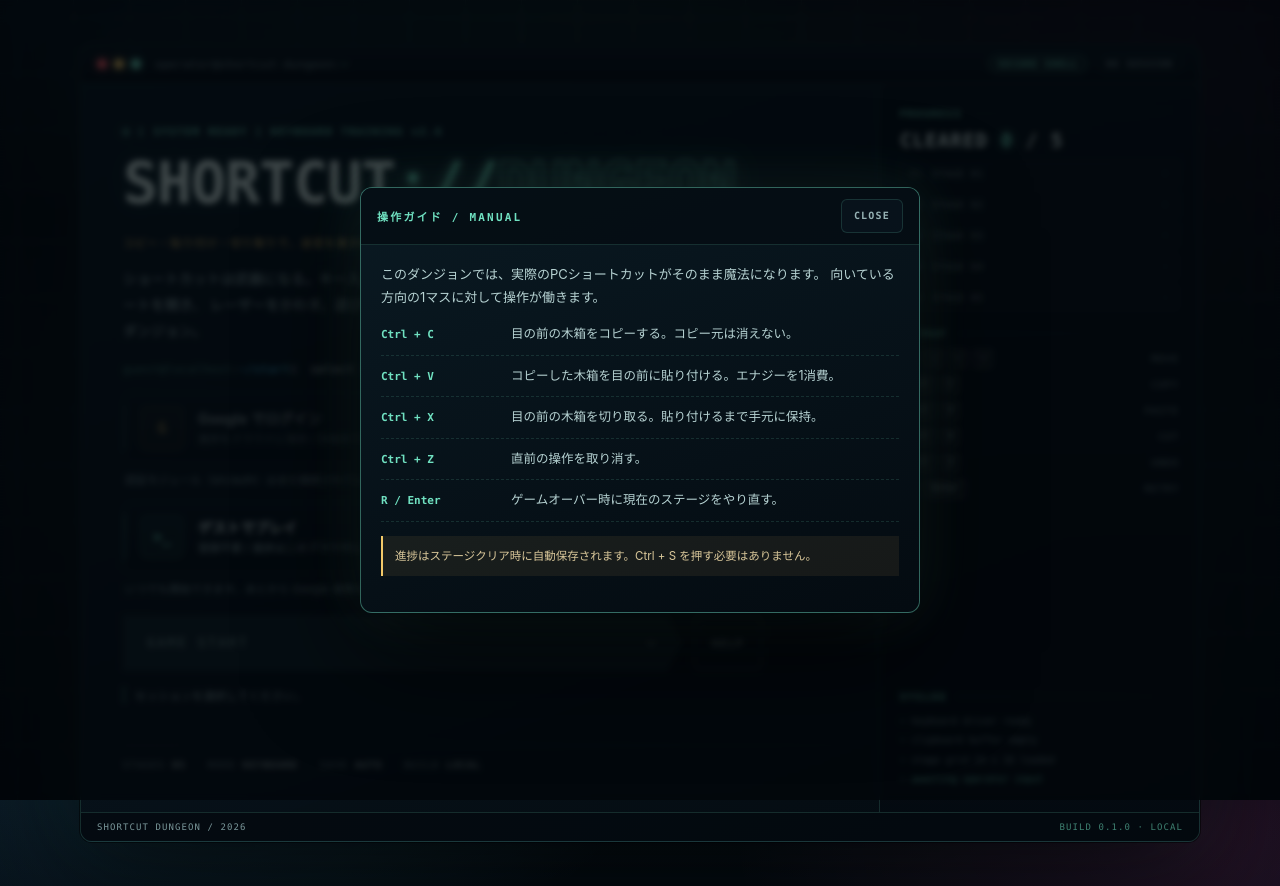
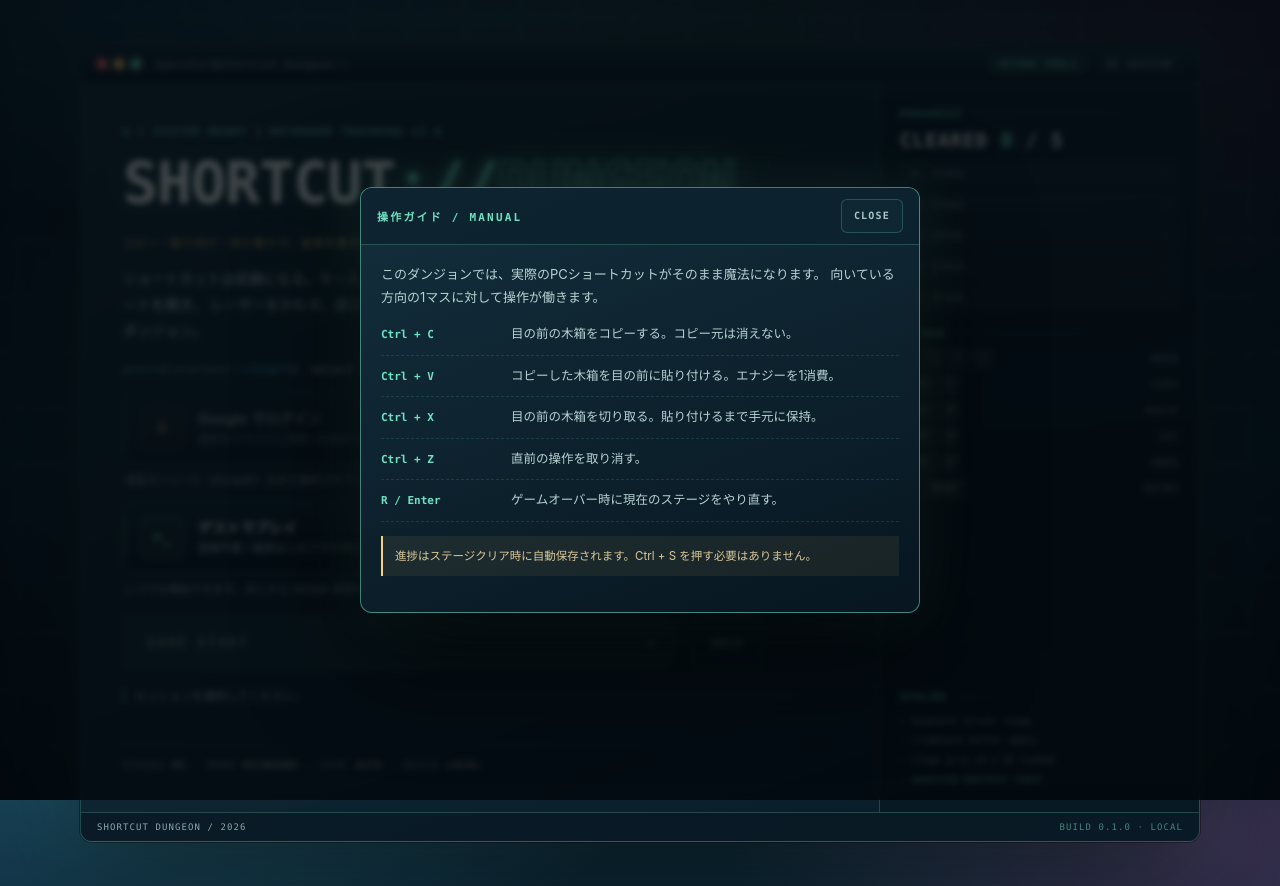
Before and after one commit to jphacks/ng_2611, a website built with Vite: page index.html in a window 1280 px wide. Both pictures are taken after a click on the button "HELP". Built offline with nearby package versions, Linux system fonts and the light colour scheme.

Commit message:
style: ホーム画面を明るめのトーンに調整
- 背景・パネル・カードの下地を明るくし、ネオンのグローを強める
- 補助テキストのコントラストを上げ、走査線を弱める
- 無効時の GAME START を背景より沈む色に変更
- ステージ未読込時のラベルを STAGE に統一

```diff
--- a/src/ui/home-ui.js
+++ b/src/ui/home-ui.js
@@ -32,7 +32,7 @@ function buildStageItems(stages, total) {
   return Array.from({ length: total || STAGE_TOTAL_FALLBACK }, (_, index) => ({
     id: `stage-${index + 1}`,
     number: index + 1,
-    title: `STAGE ${pad(index + 1)}`,
+    title: 'STAGE',
   }));
 }
 
--- a/styles/main.css
+++ b/styles/main.css
@@ -5,24 +5,24 @@
 :root {
   color-scheme: dark;
 
-  --bg-0: #03070d;
-  --bg-1: #061019;
-  --panel: rgba(7, 17, 26, 0.9);
-  --panel-2: rgba(10, 24, 34, 0.92);
+  --bg-0: #071826;
+  --bg-1: #0b2434;
+  --panel: rgba(13, 35, 48, 0.92);
+  --panel-2: rgba(17, 44, 58, 0.94);
 
   --neon: #70e1c1;
-  --neon-dim: rgba(112, 225, 193, 0.55);
-  --neon-soft: rgba(112, 225, 193, 0.12);
-  --sky: #4cd2ff;
-  --amber: #f3c969;
-  --danger: #ff5e68;
+  --neon-dim: rgba(112, 225, 193, 0.62);
+  --neon-soft: rgba(112, 225, 193, 0.16);
+  --sky: #56d8ff;
+  --amber: #f7d27e;
+  --danger: #ff7580;
 
-  --line: rgba(112, 225, 193, 0.16);
-  --line-strong: rgba(112, 225, 193, 0.42);
+  --line: rgba(112, 225, 193, 0.24);
+  --line-strong: rgba(112, 225, 193, 0.52);
 
-  --text: #e6fbf6;
-  --muted: #96b2b4;
-  --dim: #7a979a;
+  --text: #f0fdfa;
+  --muted: #a8c6c8;
+  --dim: #8aa9ac;
 
   --mono: "Cascadia Code", "JetBrains Mono", "SFMono-Regular", Consolas,
     "Liberation Mono", monospace;
@@ -54,10 +54,10 @@ body {
   font-size: 15px;
   color: var(--text);
   background:
-    radial-gradient(900px 520px at 10% -12%, rgba(76, 210, 255, 0.16), transparent 60%),
-    radial-gradient(760px 520px at 94% 4%, rgba(255, 94, 200, 0.12), transparent 62%),
-    radial-gradient(1100px 720px at 50% 118%, rgba(112, 225, 193, 0.14), transparent 62%),
-    linear-gradient(180deg, var(--bg-0), var(--bg-1) 58%, var(--bg-0));
+    radial-gradient(900px 520px at 10% -12%, rgba(86, 216, 255, 0.3), transparent 60%),
+    radial-gradient(760px 520px at 94% 4%, rgba(255, 110, 205, 0.2), transparent 62%),
+    radial-gradient(1100px 720px at 50% 118%, rgba(112, 225, 193, 0.26), transparent 62%),
+    linear-gradient(180deg, #0a2030, #0e2c3d 58%, #081722);
   background-attachment: fixed;
   overflow-x: hidden;
 }
@@ -76,8 +76,8 @@ body {
   position: absolute;
   inset: 0;
   background-image:
-    linear-gradient(rgba(112, 225, 193, 0.13) 1px, transparent 1px),
-    linear-gradient(90deg, rgba(112, 225, 193, 0.13) 1px, transparent 1px);
+    linear-gradient(rgba(112, 225, 193, 0.16) 1px, transparent 1px),
+    linear-gradient(90deg, rgba(112, 225, 193, 0.16) 1px, transparent 1px);
   background-size: 56px 56px;
   opacity: 0.9;
   -webkit-mask-image: radial-gradient(ellipse 68% 58% at 50% 48%, transparent 24%, #000 76%);
@@ -89,8 +89,8 @@ body {
   position: absolute;
   inset: 0;
   background:
-    radial-gradient(ellipse at 50% 45%, transparent 40%, rgba(2, 6, 10, 0.6) 100%),
-    radial-gradient(600px 220px at 50% 0%, rgba(112, 225, 193, 0.1), transparent 70%);
+    radial-gradient(ellipse at 50% 45%, transparent 44%, rgba(4, 14, 22, 0.5) 100%),
+    radial-gradient(700px 260px at 50% 0%, rgba(112, 225, 193, 0.16), transparent 70%);
 }
 
 .world-glow::after {
@@ -113,7 +113,7 @@ body {
     rgba(255, 255, 255, 0.045) 0 1px,
     transparent 1px 3px
   );
-  opacity: 0.45;
+  opacity: 0.28;
   mix-blend-mode: overlay;
 }
 
@@ -214,13 +214,13 @@ body {
   border: 1px solid var(--line);
   border-radius: var(--radius);
   background:
-    linear-gradient(160deg, rgba(12, 28, 38, 0.92), rgba(4, 10, 16, 0.94)),
+    linear-gradient(160deg, rgba(23, 55, 70, 0.94), rgba(9, 26, 38, 0.96)),
     var(--panel);
   box-shadow:
-    0 40px 120px rgba(0, 0, 0, 0.6),
-    0 0 0 1px rgba(0, 0, 0, 0.5),
-    0 0 90px rgba(58, 134, 125, 0.12),
-    inset 0 1px 0 rgba(255, 255, 255, 0.06);
+    0 40px 120px rgba(0, 0, 0, 0.48),
+    0 0 0 1px rgba(0, 0, 0, 0.35),
+    0 0 110px rgba(74, 168, 158, 0.2),
+    inset 0 1px 0 rgba(255, 255, 255, 0.08);
   overflow: hidden;
 }
 
@@ -250,7 +250,7 @@ body {
   gap: 14px;
   padding: 10px 16px;
   border-bottom: 1px solid var(--line);
-  background: linear-gradient(180deg, rgba(9, 22, 31, 0.95), rgba(4, 11, 17, 0.9));
+  background: linear-gradient(180deg, rgba(21, 50, 65, 0.96), rgba(11, 31, 43, 0.94));
   font-family: var(--mono);
 }
 
@@ -347,8 +347,8 @@ body {
 @supports (-webkit-text-stroke: 1px #000) {
   .wordmark-sub {
     color: transparent;
-    -webkit-text-stroke: 1.4px rgba(112, 225, 193, 0.85);
-    text-shadow: 0 0 30px rgba(112, 225, 193, 0.35);
+    -webkit-text-stroke: 1.5px rgba(112, 225, 193, 0.95);
+    text-shadow: 0 0 34px rgba(112, 225, 193, 0.45);
   }
 }
 
@@ -363,7 +363,7 @@ body {
 .home-lead {
   margin: 0;
   max-width: 48ch;
-  color: #a9c6c7;
+  color: #c2dadb;
   font-size: 14px;
   line-height: 1.85;
 }
@@ -420,7 +420,7 @@ body {
   padding: 13px 16px;
   border: 1px solid var(--line);
   border-radius: 10px;
-  background: linear-gradient(180deg, rgba(10, 23, 33, 0.9), rgba(6, 15, 22, 0.94));
+  background: linear-gradient(180deg, rgba(19, 46, 60, 0.92), rgba(11, 30, 42, 0.95));
   color: var(--text);
   font: inherit;
   text-align: left;
@@ -460,10 +460,10 @@ body {
 .choice.is-selected,
 .choice[aria-pressed="true"] {
   border-color: var(--neon);
-  background: linear-gradient(180deg, rgba(17, 48, 46, 0.92), rgba(7, 22, 26, 0.95));
+  background: linear-gradient(180deg, rgba(28, 78, 73, 0.94), rgba(13, 44, 47, 0.96));
   box-shadow:
-    0 0 0 1px rgba(112, 225, 193, 0.35),
-    0 0 32px rgba(112, 225, 193, 0.18);
+    0 0 0 1px rgba(112, 225, 193, 0.4),
+    0 0 36px rgba(112, 225, 193, 0.24);
 }
 
 .choice.is-selected::before,
@@ -594,8 +594,8 @@ body {
 }
 
 .start-button:disabled {
-  background: #12242c;
-  color: #5f7c7c;
+  background: #163440;
+  color: #6e8b8b;
   cursor: not-allowed;
   filter: none;
 }
@@ -611,7 +611,7 @@ body {
   padding: 0 18px;
   border: 1px solid var(--line);
   border-radius: 8px;
-  background: rgba(9, 21, 29, 0.7);
+  background: rgba(16, 40, 52, 0.8);
   color: var(--muted);
   font-family: var(--mono);
   font-size: 10.5px;
@@ -691,7 +691,7 @@ body {
   gap: 18px;
   padding: 24px 20px;
   border-left: 1px solid var(--line);
-  background: linear-gradient(180deg, rgba(5, 14, 21, 0.72), rgba(4, 10, 16, 0.9));
+  background: linear-gradient(180deg, rgba(13, 36, 49, 0.8), rgba(8, 24, 34, 0.92));
   font-family: var(--mono);
 }
 
@@ -744,9 +744,9 @@ body {
   align-items: center;
   gap: 9px;
   padding: 6px 9px;
-  border: 1px solid rgba(255, 255, 255, 0.05);
+  border: 1px solid rgba(255, 255, 255, 0.07);
   border-radius: 4px;
-  background: rgba(255, 255, 255, 0.015);
+  background: rgba(255, 255, 255, 0.035);
   font-size: 9.5px;
   letter-spacing: 0.08em;
   color: var(--dim);
@@ -854,7 +854,7 @@ body {
   gap: 8px 16px;
   padding: 9px 16px;
   border-top: 1px solid var(--line);
-  background: rgba(3, 9, 14, 0.72);
+  background: rgba(9, 26, 37, 0.8);
   font-family: var(--mono);
   font-size: 9px;
   letter-spacing: 0.12em;
@@ -876,7 +876,7 @@ body {
   justify-items: center;
   gap: 10px;
   border-radius: var(--radius);
-  background: rgba(3, 8, 13, 0.84);
+  background: rgba(7, 22, 32, 0.86);
   -webkit-backdrop-filter: blur(4px);
   backdrop-filter: blur(4px);
   text-align: center;
@@ -923,7 +923,7 @@ body {
 .game-terminal {
   border: 1px solid var(--line);
   border-radius: var(--radius);
-  background: linear-gradient(160deg, rgba(9, 22, 30, 0.94), rgba(3, 9, 14, 0.96));
+  background: linear-gradient(160deg, rgba(18, 45, 59, 0.95), rgba(7, 21, 31, 0.97));
   box-shadow:
     0 40px 110px rgba(0, 0, 0, 0.62),
     0 0 80px rgba(58, 134, 125, 0.1);
@@ -936,7 +936,7 @@ body {
   gap: 14px;
   padding: 9px 12px;
   border-bottom: 1px solid var(--line);
-  background: linear-gradient(180deg, rgba(9, 22, 31, 0.95), rgba(4, 11, 17, 0.9));
+  background: linear-gradient(180deg, rgba(21, 50, 65, 0.96), rgba(11, 31, 43, 0.94));
   font-family: var(--mono);
 }
 
@@ -969,7 +969,7 @@ body {
   padding: 0 12px;
   border: 1px solid var(--line);
   border-radius: 6px;
-  background: rgba(9, 21, 29, 0.8);
+  background: rgba(16, 40, 52, 0.85);
   color: var(--muted);
   font-family: var(--mono);
   font-size: 10px;
@@ -1024,10 +1024,10 @@ body {
   padding: 8px;
   border: 1px solid var(--line);
   border-radius: 10px;
-  background: #060f16;
+  background: #0a1c28;
   box-shadow:
-    0 24px 70px rgba(0, 0, 0, 0.55),
-    inset 0 1px 0 rgba(255, 255, 255, 0.05);
+    0 24px 70px rgba(0, 0, 0, 0.45),
+    inset 0 1px 0 rgba(255, 255, 255, 0.06);
 }
 
 #game-canvas {
@@ -1064,7 +1064,7 @@ body {
   padding: 3px 7px;
   border: 1px solid rgba(255, 255, 255, 0.14);
   border-radius: 5px;
-  background: rgba(20, 38, 48, 0.72);
+  background: rgba(28, 52, 64, 0.8);
   color: #cfe2df;
   font-family: var(--mono);
   font-size: 9px;
@@ -1078,7 +1078,7 @@ body {
   padding: 0;
   border: 1px solid var(--line-strong);
   border-radius: var(--radius);
-  background: linear-gradient(160deg, rgba(10, 26, 35, 0.98), rgba(4, 11, 17, 0.99));
+  background: linear-gradient(160deg, rgba(20, 48, 62, 0.98), rgba(7, 22, 32, 0.99));
   color: var(--text);
   box-shadow:
     0 40px 110px rgba(0, 0, 0, 0.7),
@@ -1098,7 +1098,7 @@ body {
   gap: 12px;
   padding: 11px 16px;
   border-bottom: 1px solid var(--line);
-  background: rgba(4, 12, 18, 0.8);
+  background: rgba(12, 34, 46, 0.85);
 }
 
 .help-bar h2 {
```
